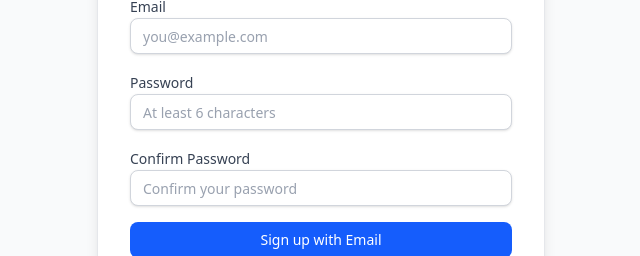
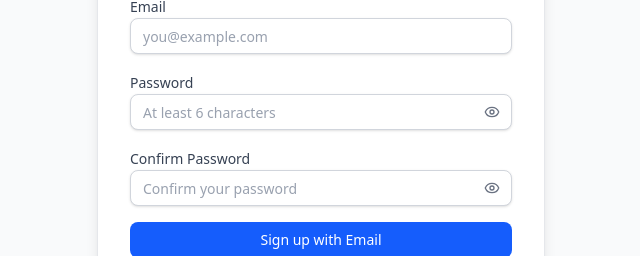
Before and after one commit to Wazanyirenda/client-db-manager, a Next.js app: page /signup in a window 1280 px wide. Shown: the part 326-582 px from the top of the page, without its empty margins (319-959 px from the left). Built offline with nearby package versions, Linux system fonts and the light colour scheme; no server answers.

Commit message:
Add password visibility toggle and real-time password match validation

```diff
--- a/components/auth/login-form.tsx
+++ b/components/auth/login-form.tsx
@@ -6,6 +6,7 @@ import { useRouter } from "next/navigation";
 import Link from "next/link";
 import { Input } from "@/components/ui/input";
 import { Button } from "@/components/ui/button";
+import { Eye, EyeOff } from "lucide-react";
 
 // Google icon component
 function GoogleIcon() {
@@ -35,6 +36,7 @@ export function LoginForm() {
   const router = useRouter();
   const [email, setEmail] = useState("");
   const [password, setPassword] = useState("");
+  const [showPassword, setShowPassword] = useState(false);
   const [loading, setLoading] = useState(false);
   const [googleLoading, setGoogleLoading] = useState(false);
   const [error, setError] = useState<string | null>(null);
@@ -133,18 +135,33 @@ export function LoginForm() {
           >
             Password
           </label>
+          <div className="relative">
             <Input
               id="password"
-            type="password"
+              type={showPassword ? "text" : "password"}
               autoComplete="current-password"
               required
               value={password}
               onChange={(e) => setPassword(e.target.value)}
+              className="pr-10"
             />
+            <button
+              type="button"
+              onClick={() => setShowPassword(!showPassword)}
+              className="absolute right-3 top-1/2 -translate-y-1/2 text-gray-500 hover:text-gray-700"
+              tabIndex={-1}
+            >
+              {showPassword ? (
+                <EyeOff className="h-4 w-4" />
+              ) : (
+                <Eye className="h-4 w-4" />
+              )}
+            </button>
+          </div>
         </div>
 
         {error && (
-          <p className="text-sm text-red-400" aria-live="polite">
+          <p className="text-sm text-red-500" aria-live="polite">
             {error}
           </p>
         )}
--- a/components/auth/signup-form.tsx
+++ b/components/auth/signup-form.tsx
@@ -6,6 +6,7 @@ import { useRouter } from "next/navigation";
 import { Input } from "@/components/ui/input";
 import { Button } from "@/components/ui/button";
 import Link from "next/link";
+import { Eye, EyeOff, Check, X } from "lucide-react";
 
 // Google icon component
 function GoogleIcon() {
@@ -36,6 +37,8 @@ export function SignupForm() {
   const [email, setEmail] = useState("");
   const [password, setPassword] = useState("");
   const [confirmPassword, setConfirmPassword] = useState("");
+  const [showPassword, setShowPassword] = useState(false);
+  const [showConfirmPassword, setShowConfirmPassword] = useState(false);
   const [loading, setLoading] = useState(false);
   const [googleLoading, setGoogleLoading] = useState(false);
   const [error, setError] = useState<string | null>(null);
@@ -52,6 +55,11 @@ export function SignupForm() {
     };
     checkSession();
   }, [router]);
+
+  // Real-time password validation
+  const passwordsMatch = password && confirmPassword && password === confirmPassword;
+  const passwordsDontMatch = confirmPassword && password !== confirmPassword;
+  const passwordLongEnough = password.length >= 6;
 
   const handleGoogleSignUp = async () => {
     setError(null);
@@ -156,16 +164,42 @@ export function SignupForm() {
           >
             Password
           </label>
+          <div className="relative">
             <Input
               id="password"
-            type="password"
+              type={showPassword ? "text" : "password"}
               autoComplete="new-password"
               required
               value={password}
               onChange={(e) => setPassword(e.target.value)}
               placeholder="At least 6 characters"
               minLength={6}
+              className="pr-10"
             />
+            <button
+              type="button"
+              onClick={() => setShowPassword(!showPassword)}
+              className="absolute right-3 top-1/2 -translate-y-1/2 text-gray-500 hover:text-gray-700"
+              tabIndex={-1}
+            >
+              {showPassword ? (
+                <EyeOff className="h-4 w-4" />
+              ) : (
+                <Eye className="h-4 w-4" />
+              )}
+            </button>
+          </div>
+          {password && (
+            <p className={`text-xs ${passwordLongEnough ? 'text-green-600' : 'text-gray-500'}`}>
+              {passwordLongEnough ? (
+                <span className="flex items-center gap-1">
+                  <Check className="h-3 w-3" /> At least 6 characters
+                </span>
+              ) : (
+                `${password.length}/6 characters minimum`
+              )}
+            </p>
+          )}
         </div>
         <div className="space-y-1.5">
           <label
@@ -174,19 +208,47 @@ export function SignupForm() {
           >
             Confirm Password
           </label>
+          <div className="relative">
             <Input
               id="confirmPassword"
-            type="password"
+              type={showConfirmPassword ? "text" : "password"}
               autoComplete="new-password"
               required
               value={confirmPassword}
               onChange={(e) => setConfirmPassword(e.target.value)}
               placeholder="Confirm your password"
+              className={`pr-10 ${passwordsDontMatch ? 'border-red-400 focus-visible:ring-red-400 focus-visible:border-red-400' : ''} ${passwordsMatch ? 'border-green-500 focus-visible:ring-green-500 focus-visible:border-green-500' : ''}`}
             />
+            <button
+              type="button"
+              onClick={() => setShowConfirmPassword(!showConfirmPassword)}
+              className="absolute right-3 top-1/2 -translate-y-1/2 text-gray-500 hover:text-gray-700"
+              tabIndex={-1}
+            >
+              {showConfirmPassword ? (
+                <EyeOff className="h-4 w-4" />
+              ) : (
+                <Eye className="h-4 w-4" />
+              )}
+            </button>
+          </div>
+          {confirmPassword && (
+            <p className={`text-xs flex items-center gap-1 ${passwordsMatch ? 'text-green-600' : 'text-red-500'}`}>
+              {passwordsMatch ? (
+                <>
+                  <Check className="h-3 w-3" /> Passwords match
+                </>
+              ) : (
+                <>
+                  <X className="h-3 w-3" /> Passwords do not match
+                </>
+              )}
+            </p>
+          )}
         </div>
 
         {error && (
-          <p className="text-sm text-red-400" aria-live="polite">
+          <p className="text-sm text-red-500" aria-live="polite">
             {error}
           </p>
         )}
@@ -202,7 +264,7 @@ export function SignupForm() {
           </div>
         )}
 
-        <Button type="submit" className="w-full" disabled={loading || success}>
+        <Button type="submit" className="w-full" disabled={loading || success || passwordsDontMatch}>
           {loading ? "Creating account..." : success ? "Account Created!" : "Sign up with Email"}
         </Button>
 
```
Lines whose indentation alone changed are shown as unchanged.
